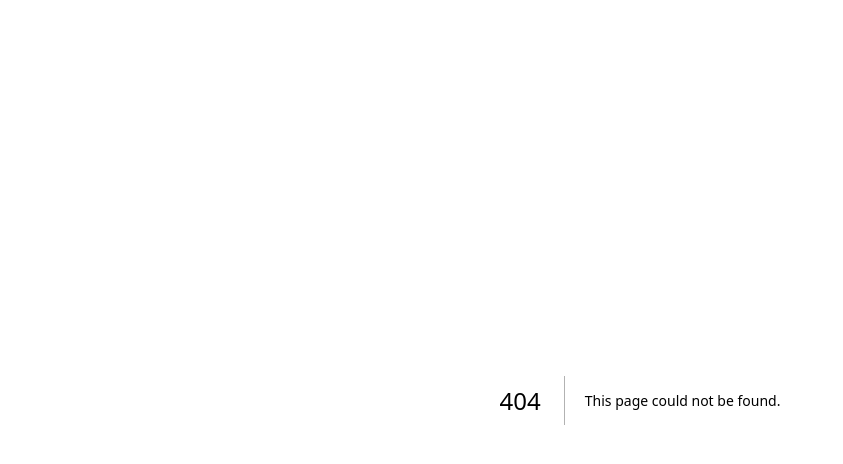
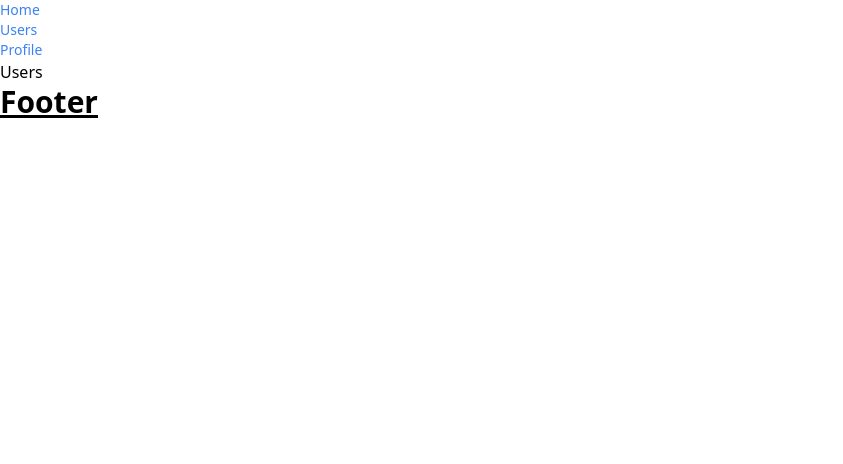
Before and after one commit to tommyhertanto/belajar-nextjs, a Next.js app: page /users in a window 1280 px wide. Before the commit this address had no page. Shown: the top 464 px of the page, without its empty margins (0-843 px from the left). Built offline with nearby package versions, Linux system fonts and the light colour scheme.

Commit message:
Tugas hari ke-7

```diff
--- a/components/header/index.js
+++ b/components/header/index.js
@@ -1,3 +1,11 @@
+import Link from "next/link"
+
 export default function Header() {
-    return <div className="text-sm text-blue-500">Header</div>
+    return <div className="text-sm text-blue-500">
+    <ul>
+        <li><Link href="/">Home</Link></li>
+        <li><Link href="/users">Users</Link></li>
+        <li><Link href="/profile">Profile</Link></li>
+    </ul>
+    </div>
     }
--- /dev/null
+++ b/pages/users/detail.js
@@ -0,0 +1,11 @@
+import Layout from "@/layout";
+
+export default function UserDetail() {
+ return (
+  <div>
+   <Layout metaTitle="Users Detail" metadescription={"ini adalah halaman profile"}>
+<p> Users Detail</p>
+   </Layout>
+  </div>
+ );
+}
--- /dev/null
+++ b/pages/users/index.js
@@ -0,0 +1,11 @@
+import Layout from "@/layout";
+
+export default function Users() {
+ return (
+  <div>
+   <Layout metaTitle="Users" metadescription={"ini adalah halaman profile"}>
+<p> Users</p>
+   </Layout>
+  </div>
+ );
+}
```
